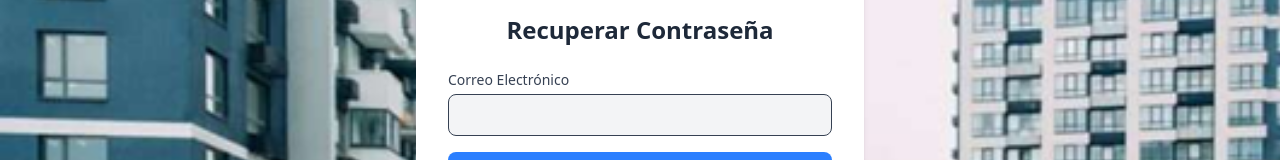
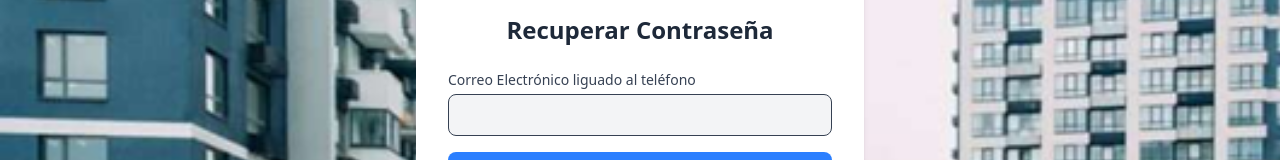
Before and after one commit to EduardoDLCJ/condoconnect, a React (Vite) app: page /Recuperar in a window 1280 px wide. Shown: the part 317-477 px from the top of the page. Built offline with nearby package versions, Linux system fonts and the light colour scheme.

Commit message:
agregar texto en recuperar.jsx

```diff
--- a/src/Recuperar.jsx
+++ b/src/Recuperar.jsx
@@ -152,7 +152,7 @@ const handleSubmit = async (e) => {
                         <h2 className="text-2xl font-bold text-center text-gray-800">Recuperar Contraseña</h2>
                         <form onSubmit={handleSubmit} className="space-y-4">
                             <div>
-                                <label className="block text-sm font-medium text-gray-700">Correo Electrónico</label>
+                                <label className="block text-sm font-medium text-gray-700">Correo Electrónico liguado al teléfono</label>
                                 <input
                                     type="email"
                                     value={correo}
```
